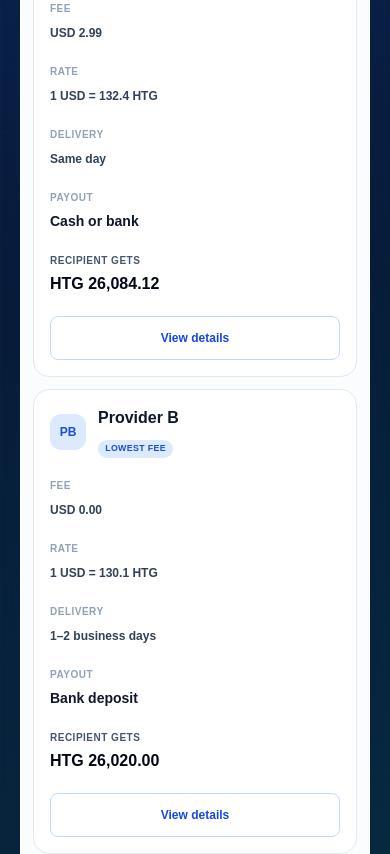
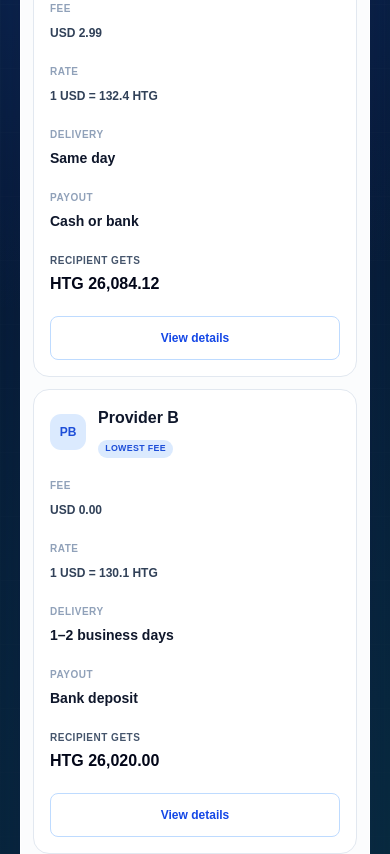
Before and after one commit to RPGA2015/TransferHub, a Next.js app: page /en in a window 390 px wide. Shown: the part 1980-2834 px from the top of the page. Built offline with nearby package versions, Linux system fonts and the light colour scheme.

Commit message:
Improve mobile delivery readability

```diff
--- a/components/TransferComparison.tsx
+++ b/components/TransferComparison.tsx
@@ -157,7 +157,14 @@ function Results({ locale, dictionary, corridor, providers, visibleResultCount,
  <span className="mt-1 block sm:mt-0">
   <ProviderBadge provider={provider} />
 </span>
-</span></span></div><ProviderStat label={copy.fee} value={formatCurrency(provider.fee, corridor.sendCurrency, 2, locale)} /><ProviderStat label={copy.rate} value={formatExchangeRate(provider.exchangeRate, corridor.sendCurrency, corridor.receiveCurrency, locale)} /><ProviderStat label={copy.delivery} value={provider.deliveryLabel} /><div>
+</span></span></div><ProviderStat label={copy.fee} value={formatCurrency(provider.fee, corridor.sendCurrency, 2, locale)} /><ProviderStat label={copy.rate} value={formatExchangeRate(provider.exchangeRate, corridor.sendCurrency, corridor.receiveCurrency, locale)} /><div>
+  <span className="mb-1 block text-[10px] font-bold uppercase tracking-wider text-slate-400 sm:hidden">
+    {copy.delivery}
+  </span>
+  <span className="text-sm font-semibold text-slate-900 sm:text-xs sm:leading-5 sm:text-slate-700">
+    {provider.deliveryLabel}
+  </span>
+</div><div>
   <span className="mb-1 block text-[10px] font-bold uppercase tracking-wider text-slate-400 sm:hidden">
     {copy.payout}
   </span>
```
